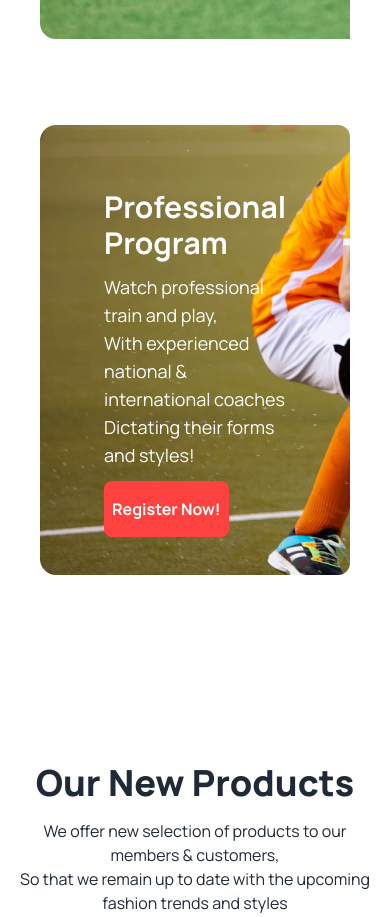
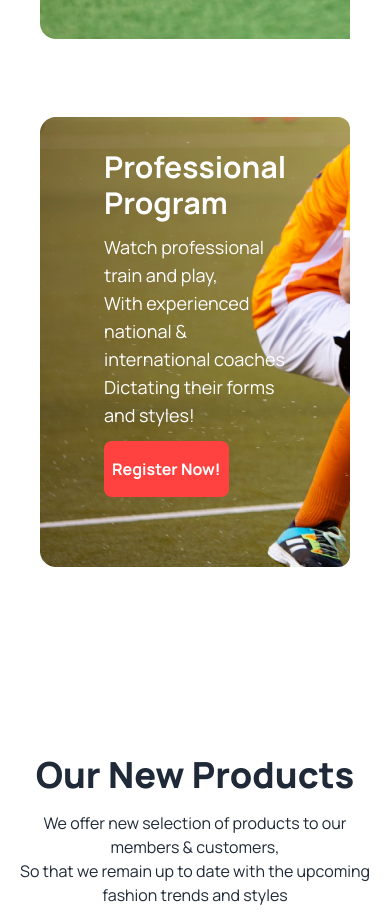
Before and after one commit to abrar-rahman/B9-A3-Self, a plain HTML site: page index.html in a window 390 px wide. Shown: the part 2881-3798 px from the top of the page. Drawn offline with nearby package versions, Linux system fonts and the light colour scheme.

Commit message:
someminoradjustment

```diff
--- a/index.html
+++ b/index.html
@@ -371,10 +371,10 @@
         </div>
 
         <!-- Card-3 -->
-        <div class="lg:px-40 mt-6">
+        <div class="lg:px-40 mt-4">
           <!-- Card-3 -->
           <div
-            class="p-16 py-16 rounded-xl  max-w-[1140px] h-[450px] lg:w-[1170px] lg:h-[450px]  text-white space-y-3 col-span-2"
+            class="p-16 py-8 lg:py-16 rounded-xl  max-w-[1140px] h-[450px] lg:w-[1170px] lg:h-[450px]  text-white space-y-3 col-span-2"
             style="background-image: url(Images/4.png); ">
             <h3 class="text-3xl font-bold">
               Professional Program
```
